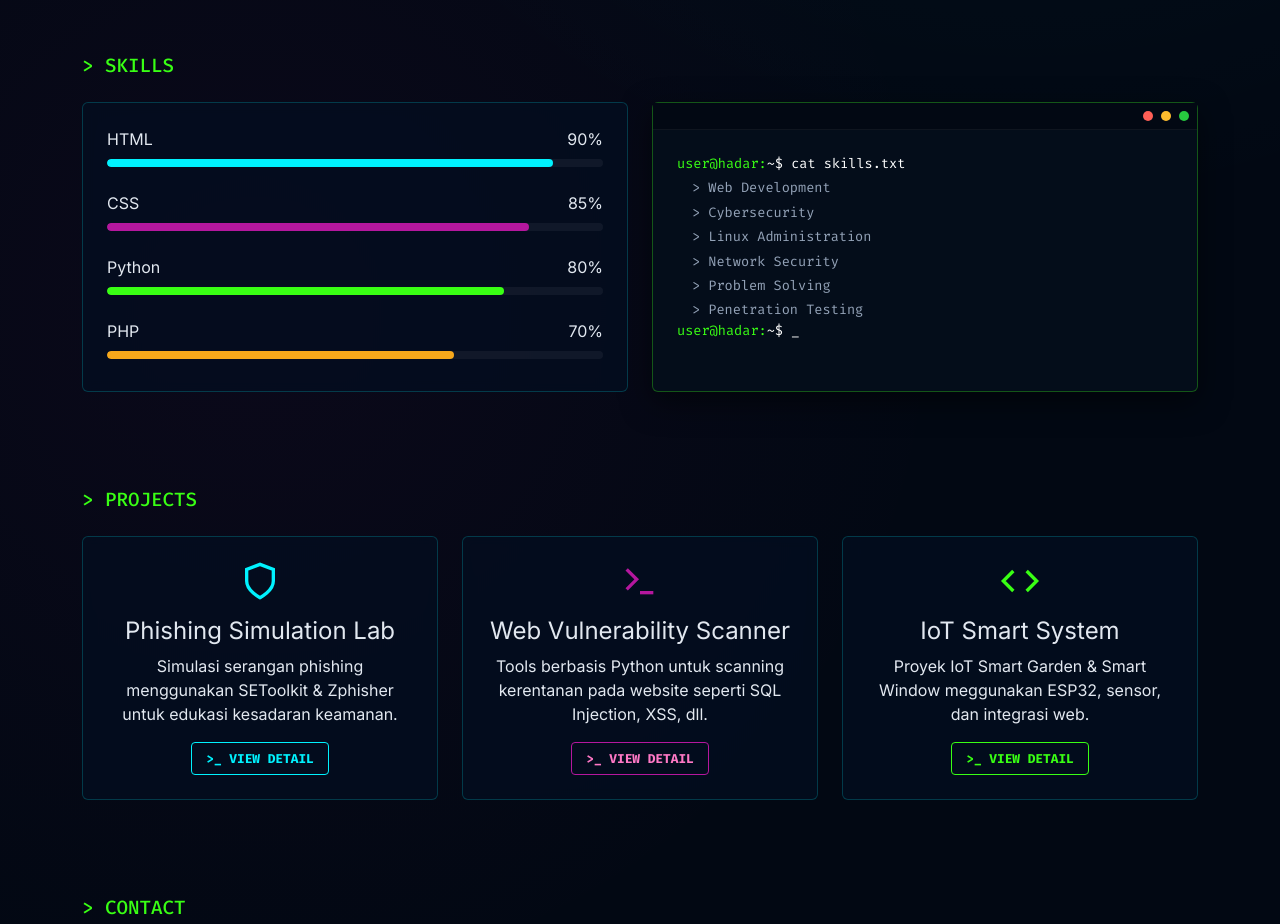
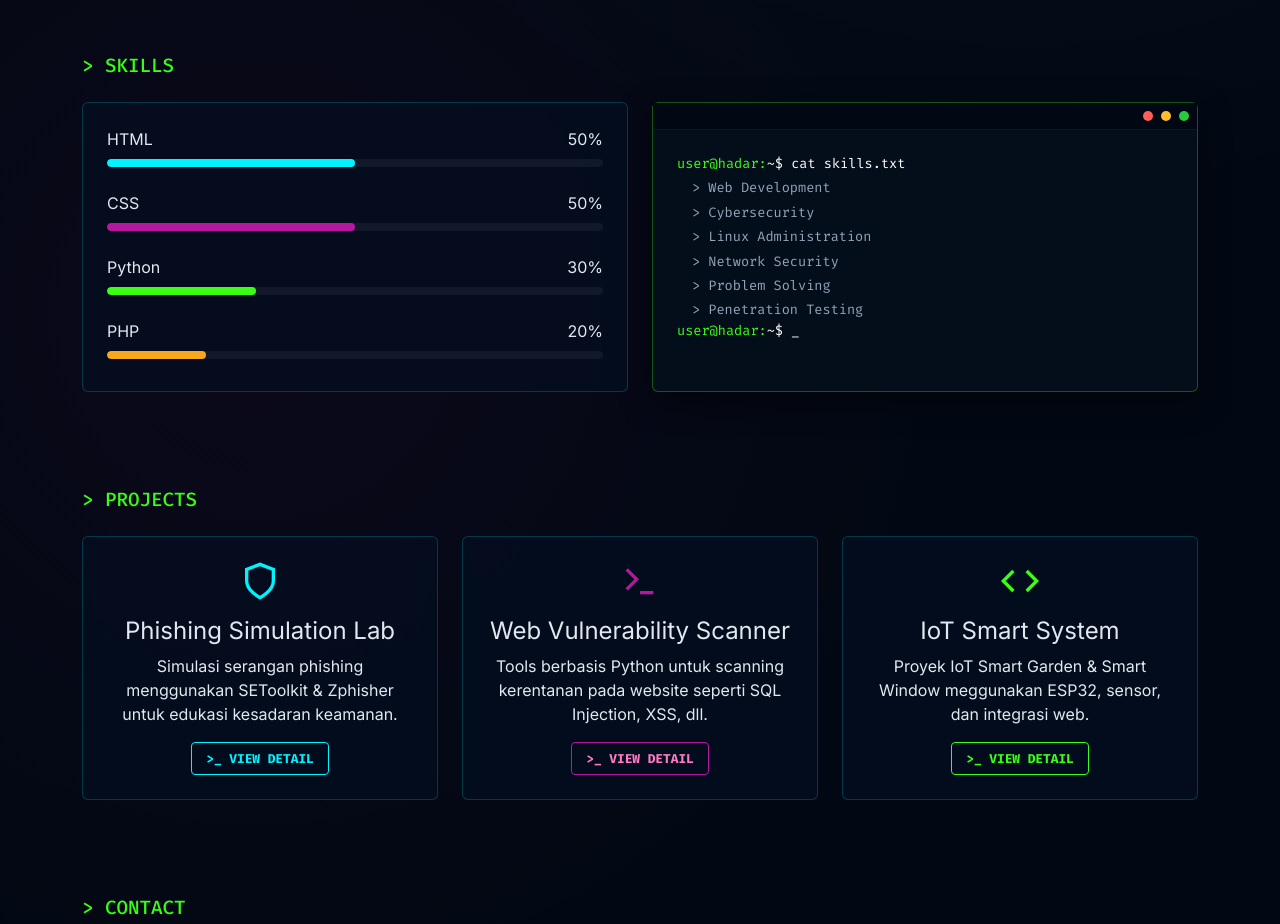
Before and after one commit to clonedone0102/bootcamp-task1, a plain HTML site: page index.html in a window 1280 px wide. Shown: the part 1100-2024 px from the top of the page. Drawn offline with nearby package versions, Linux system fonts and the light colour scheme.

```diff
--- a/index.html
+++ b/index.html
@@ -83,27 +83,27 @@
                 <div class="col-md-6">
                     <div class="cyber-box h-100 p-4">
                         <div class="skill-bar-wrapper mb-4">
-                            <div class="skill-info d-flex justify-content-between mb-2"><span>HTML</span><span>90%</span></div>
+                            <div class="skill-info d-flex justify-content-between mb-2"><span>HTML</span><span>50%</span></div>
                             <div class="skill-progress-bg">
-                                <div class="skill-progress-fill blue-fill" data-percent="90%"></div>
+                                <div class="skill-progress-fill blue-fill" data-percent="50%"></div>
                             </div>
                         </div>
                         <div class="skill-bar-wrapper mb-4">
-                            <div class="skill-info d-flex justify-content-between mb-2"><span>CSS</span><span>85%</span></div>
+                            <div class="skill-info d-flex justify-content-between mb-2"><span>CSS</span><span>50%</span></div>
                             <div class="skill-progress-bg">
-                                <div class="skill-progress-fill purple-fill" data-percent="85%"></div>
+                                <div class="skill-progress-fill purple-fill" data-percent="50%"></div>
                             </div>
                         </div>
                         <div class="skill-bar-wrapper mb-4">
-                            <div class="skill-info d-flex justify-content-between mb-2"><span>Python</span><span>80%</span></div>
+                            <div class="skill-info d-flex justify-content-between mb-2"><span>Python</span><span>30%</span></div>
                             <div class="skill-progress-bg">
-                                <div class="skill-progress-fill green-fill" data-percent="80%"></div>
+                                <div class="skill-progress-fill green-fill" data-percent="30%"></div>
                             </div>
                         </div>
                         <div class="skill-bar-wrapper mb-2">
-                            <div class="skill-info d-flex justify-content-between mb-2"><span>PHP</span><span>70%</span></div>
+                            <div class="skill-info d-flex justify-content-between mb-2"><span>PHP</span><span>20%</span></div>
                             <div class="skill-progress-bg">
-                                <div class="skill-progress-fill orange-fill" data-percent="70%"></div>
+                                <div class="skill-progress-fill orange-fill" data-percent="20%"></div>
                             </div>
                         </div>
                     </div>
```
